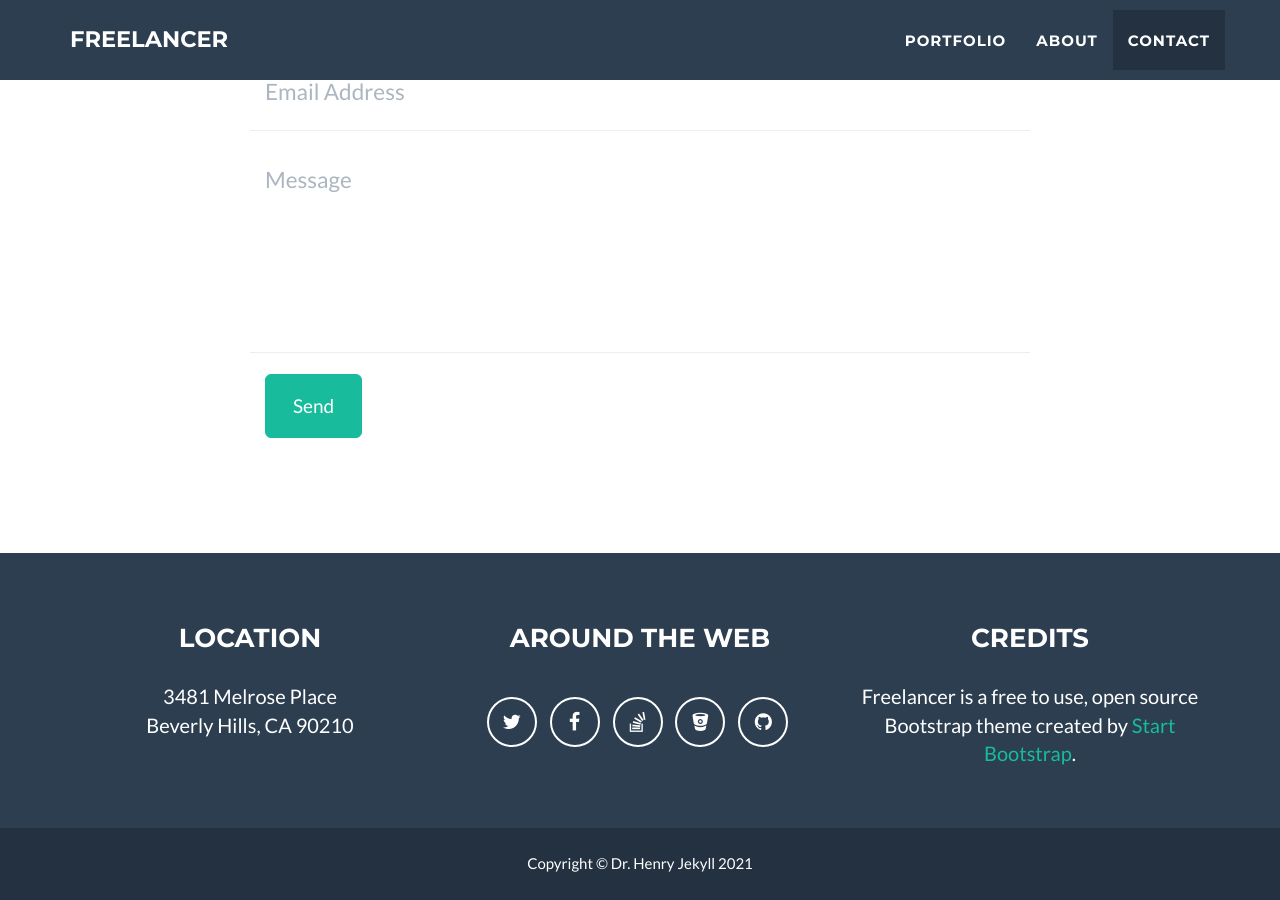
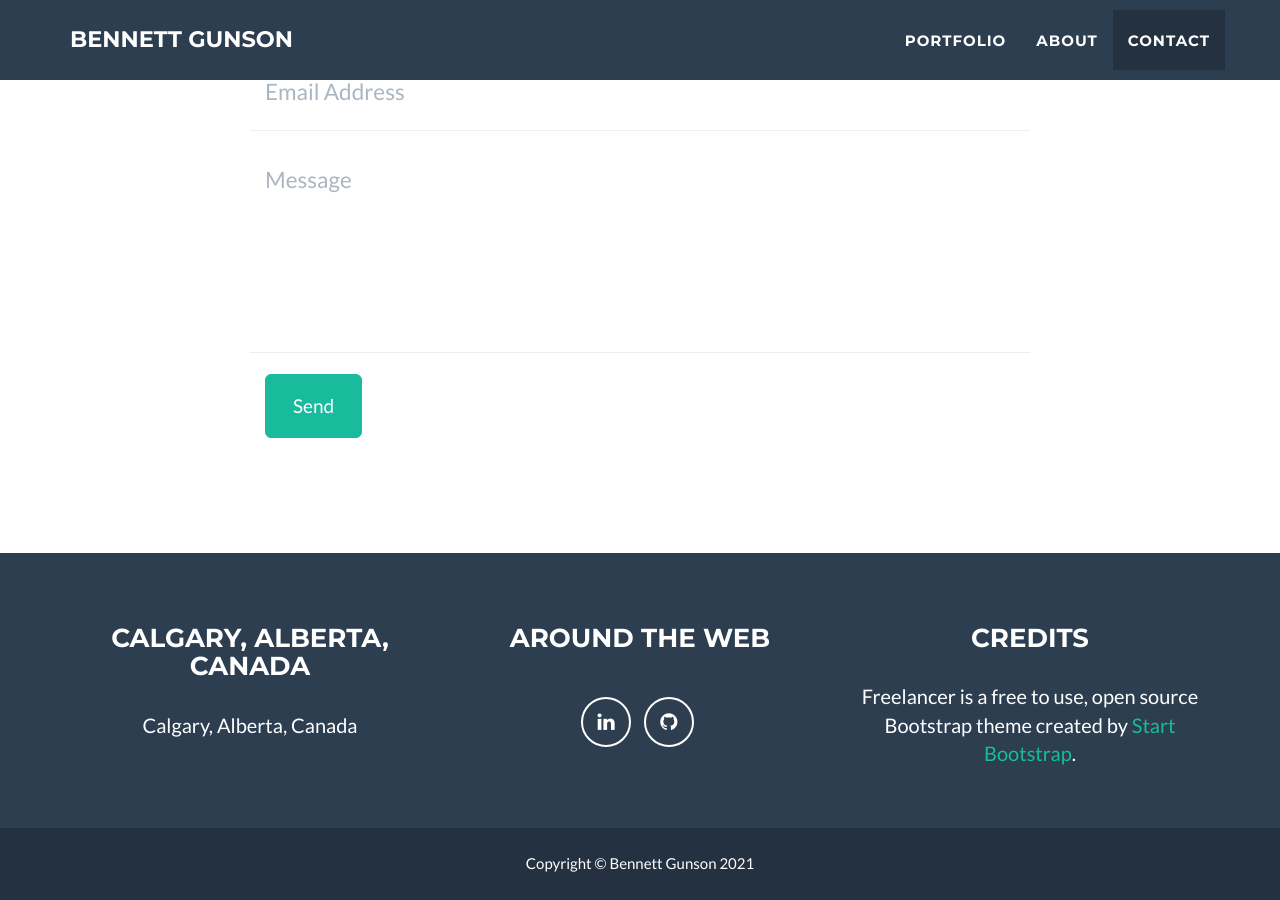
Before and after one commit to jeromelachaud/freelancer-theme, a Jekyll site: the page built from _posts/2014-07-18-project-1.markdown, in a window 1280 px wide and 900 px high, scrolled down 2492 px. Built offline with Jekyll 4.4.1, drawn with Linux system fonts in a browser that asks for light colours; some of the changed text lies outside the part shown.

Commit message:
establish config

```diff
--- a/_config.yml
+++ b/_config.yml
@@ -1,11 +1,11 @@
 # Site settings
-title: Freelancer
-email: your-email@domain.com
-url: https://github.com/jeromelachaud/freelancer-theme
+title: Bennett Gunson
+email: bengunson@gmail.com
+url: https://bgunson.github.io
 description: "Write an awesome description for your new site here. You can edit this line in _config.yml. It will appear in your document head meta (for Google search results) and in your feed.xml site description."
 keywords: "your keywords, separated by commas"
 skills: "Web Developer - Graphic Artist - User Experience Designer"
-meta_author: LastName FirstName
+meta_author: Gunson Bennett
 
 # Google webmaster tools
 google_verify:
@@ -32,28 +32,21 @@ color:
 
 # Footer settings
 footer:
-  copyright: Dr. Henry Jekyll
-  location: Location
+  copyright: Bennett Gunson
+  location: Calgary, Alberta, Canada
   social: Around the Web
   credits: Credits
 
 # Social networks usernames (many more available: google-plus, flickr, dribbble, pinterest, instagram, tumblr, linkedin, etc.)
 social:
-  - title: twitter
-    url: http://twitter.com/jekyllrb
-  - title: facebook
-    url:
-  - title: stack-overflow
-    url: http://stackoverflow.com/questions/tagged/jekyll
-  - title: bitbucket
-    url: http://bitbucket.org/jekyll
+  - title: linkedin
+    url: https://www.linkedin.com/in/bennett-gunson-1abb92205/
   - title: github
-    url: http://github.com/jekyll
+    url: https://github.com/bgunson
 
 # Postal address (add as many lines as necessary)
 address:
-  - line: 3481 Melrose Place
-  - line: Beverly Hills, CA 90210
+  - line: Calgary, Alberta, Canada
 
 # Credits content
 credits: 'Freelancer is a free to use, open source Bootstrap theme created by <a href="http://startbootstrap.com">Start Bootstrap</a>.'
```
Also changed, not shown: .github/ISSUE_TEMPLATE/bug_report.md (deleted), README.md (deleted), screenshot.png (deleted).
